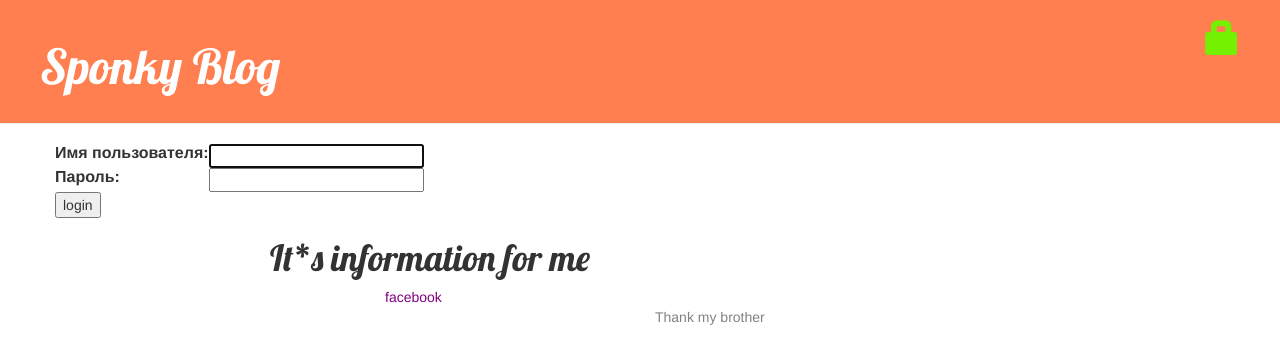
After one commit to sponkyy1/my-first-blog, a Django app: page /accounts/login/ in a window 1280 px wide. The commit adds this page. Shown: the top 364 px of the page. Run offline with Django 3.2, Linux system fonts and the light colour scheme; some libraries are stand-ins or nearby versions.

Commit message:
Apt date in securite, and add to color

```diff
--- a/blog/static/css/blog.css
+++ b/blog/static/css/blog.css
@@ -1,11 +1,11 @@
 .page-header {
-    background-color: #ff9400;
+    background-color:coral;
     margin-top: 0;
     padding: 20px 20px 20px 40px;
 }
 
 .page-header h1, .page-header h1 a, .page-header h1 a:visited, .page-header h1 a:active {
-    color: #ffffff;
+    color: white;
     font-size: 36pt;
     text-decoration: none;
 }
@@ -19,7 +19,7 @@ h1, h2, h3, h4 {
 }
 
 .date {
-    color: #828282;
+    color: #b37f11;
 }
 
 .save {
@@ -29,9 +29,20 @@ h1, h2, h3, h4 {
 .post-form textarea, .post-form input {
     width: 100%;
 }
-
-.top-menu, .top-menu:hover, .top-menu:visited {
-    color: #ffffff;
+.top-menu:visited {
+    color: purple;
+    float: right;
+    font-size: 26pt;
+    margin-right: 20px;
+}
+.top-menu:hover {
+    color: darkkhaki;
+    float: right;
+    font-size: 26pt;
+    margin-right: 20px;
+}
+.top-menu {
+    color: #74f001;
     float: right;
     font-size: 26pt;
     margin-right: 20px;
@@ -61,10 +72,11 @@ h1, h2, h3, h4 {
 	-o-transition:0.3s;
 	transition:0.3s;
     cursor:pointer;
-    margin-left: 700px;
-    color: rebeccapurple;
+    margin-left: 330px;
+    color:purple;
 }
 
-.bottom-menu{
-    background-color: #ff9400;
+.yura p {
+    margin-left: 600;
+    color:#828282;
 }
--- a/blog/templates/blog/base.html
+++ b/blog/templates/blog/base.html
@@ -11,9 +11,14 @@
         <div class="page-header">
             {% if user.is_authenticated %}
                 <a href="{% url 'post_new' %}" class="top-menu"><span class="glyphicon glyphicon-plus"></span></a>
+                <a href="{% url 'post_draft_list' %}" class="top-menu"><span class="glyphicon glyphicon-edit"></span></a>
+                <p class="top-menu">Hello {{ user.username }} <small>(<a href="{% url 'logout' %}">Log out</a>)</small></p>
+            {% else %}
+                <a href="{% url 'login' %}" class="top-menu"><span class="glyphicon glyphicon-lock"></span></a>
             {% endif %}
             <h1><a href="/">Sponky Blog</a></h1>
         </div>
+
         <div class="content container">
             <div class="row">
                 <div class="col-md-8">
@@ -22,8 +27,8 @@
                 <div class = "yura">
                     <h1>It*s information for me</h1>
                     <a href="https://www.facebook.com/profile.php?id=100007104254004" >facebook</a>
+                    <p>Thank my brother</p>
                 </div>
-
                 </div>
             </div>
         </div>
--- a/blog/templates/blog/post_detail.html
+++ b/blog/templates/blog/post_detail.html
@@ -6,9 +6,12 @@
         <div class="date">
             {{ post.published_date }}
         </div>
+    {% else %}
+        <a class="btn btn-default" href="{% url 'post_publish' pk=post.pk %}">Publish</a>
     {% endif %}
         {% if user.is_authenticated %}
         <a class="btn btn-default" href="{% url 'post_edit' pk=post.pk %}"><span class="glyphicon glyphicon-pencil"></span></a>
+        <a class="btn btn-default" href="{% url 'post_remove' pk=post.pk %}"><span class="glyphicon glyphicon-remove"></span></a>
    {% endif %}
         <h1>{{ post.title }}</h1>
         <p>{{ post.text|linebreaksbr }}</p>
--- /dev/null
+++ b/blog/templates/registration/login.html
@@ -0,0 +1,24 @@
+{% extends "blog/base.html" %}
+
+{% block content %}
+    {% if form.errors %}
+        <p>Your username and password didn't match. Please try again.</p>
+    {% endif %}
+
+    <form method="post" action="{% url 'login' %}">
+    {% csrf_token %}
+        <table>
+        <tr>
+            <td>{{ form.username.label_tag }}</td>
+            <td>{{ form.username }}</td>
+        </tr>
+        <tr>
+            <td>{{ form.password.label_tag }}</td>
+            <td>{{ form.password }}</td>
+        </tr>
+        </table>
+
+        <input type="submit" value="login" />
+        <input type="hidden" name="next" value="{{ next }}" />
+    </form>
+{% endblock %}
--- a/blog/urls.py
+++ b/blog/urls.py
@@ -5,5 +5,8 @@ urlpatterns = [
     path('', views.post_list, name='post_list'),
     path('post/<int:pk>/', views.post_detail, name='post_detail'),
     path('post/new/', views.post_new, name='post_new'),
-     path('post/<int:pk>/edit/', views.post_edit, name='post_edit'),
+    path('post/<int:pk>/edit/', views.post_edit, name='post_edit'),
+    path('drafts/', views.post_draft_list, name='post_draft_list'),
+    path('post/<pk>/publish/', views.post_publish, name='post_publish'),
+    path('post/<pk>/remove/', views.post_remove, name='post_remove'),
 ]
--- a/mysite/settings.py
+++ b/mysite/settings.py
@@ -15,7 +15,7 @@ import os
 # Build paths inside the project like this: os.path.join(BASE_DIR, ...)
 BASE_DIR = os.path.dirname(os.path.dirname(os.path.abspath(__file__)))
 
-
+LOGIN_REDIRECT_URL = '/'
 # Quick-start development settings - unsuitable for production
 # See https://docs.djangoproject.com/en/2.0/howto/deployment/checklist/
 
--- a/mysite/urls.py
+++ b/mysite/urls.py
@@ -13,10 +13,14 @@ Including another URLconf
     1. Import the include() function: from django.urls import include, path
     2. Add a URL to urlpatterns:  path('blog/', include('blog.urls'))
 """
+from django.urls import path, include
 from django.contrib import admin
-from django.urls import path, include
+
+from django.contrib.auth import views
 
 urlpatterns = [
     path('admin/', admin.site.urls),
+    path('accounts/login/', views.LoginView.as_view(), name='login'),
+    path('accounts/logout/', views.LogoutView.as_view(next_page='/'), name='logout'),
     path('', include('blog.urls')),
 ]
```
Also changed, not shown: blog/templates/blog/post_draft_list.html (added, +11 -0 lines), blog/views.py (+35 -5 lines). Lines whose indentation alone changed are shown as unchanged.
